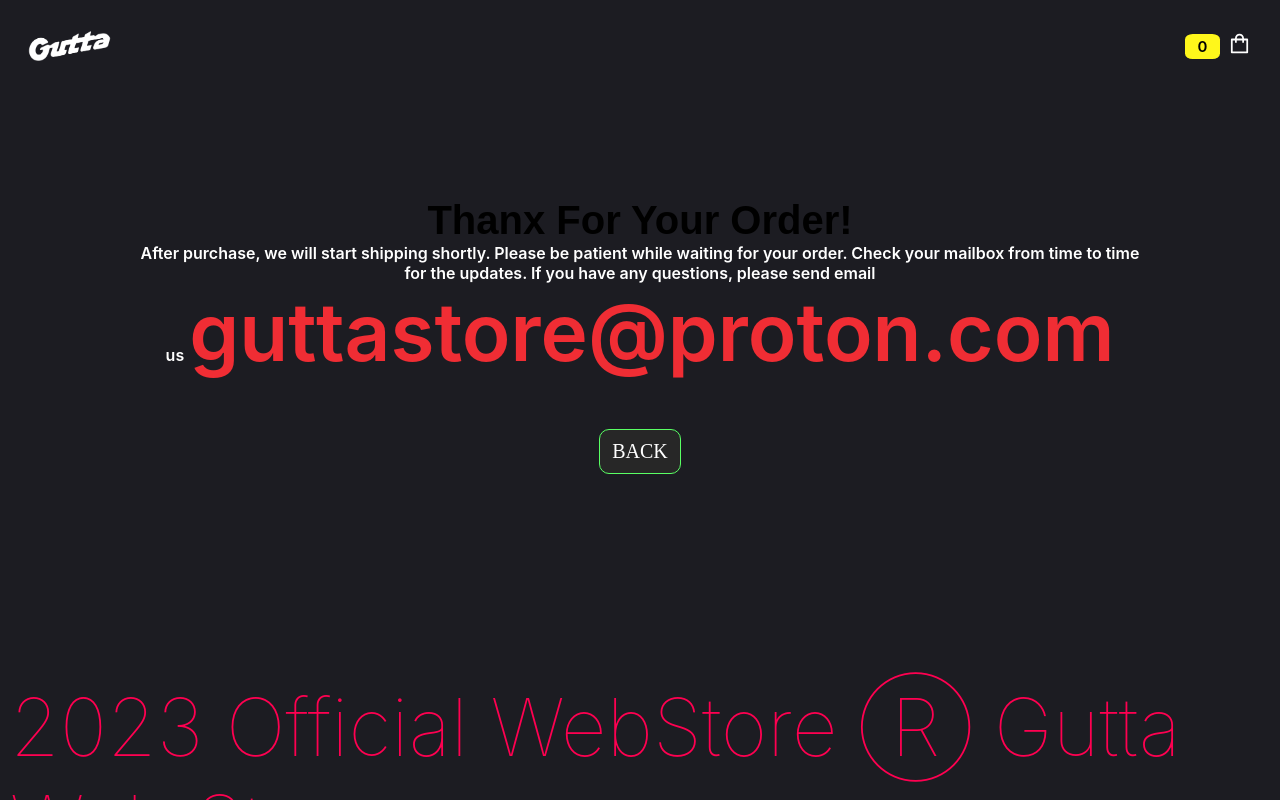
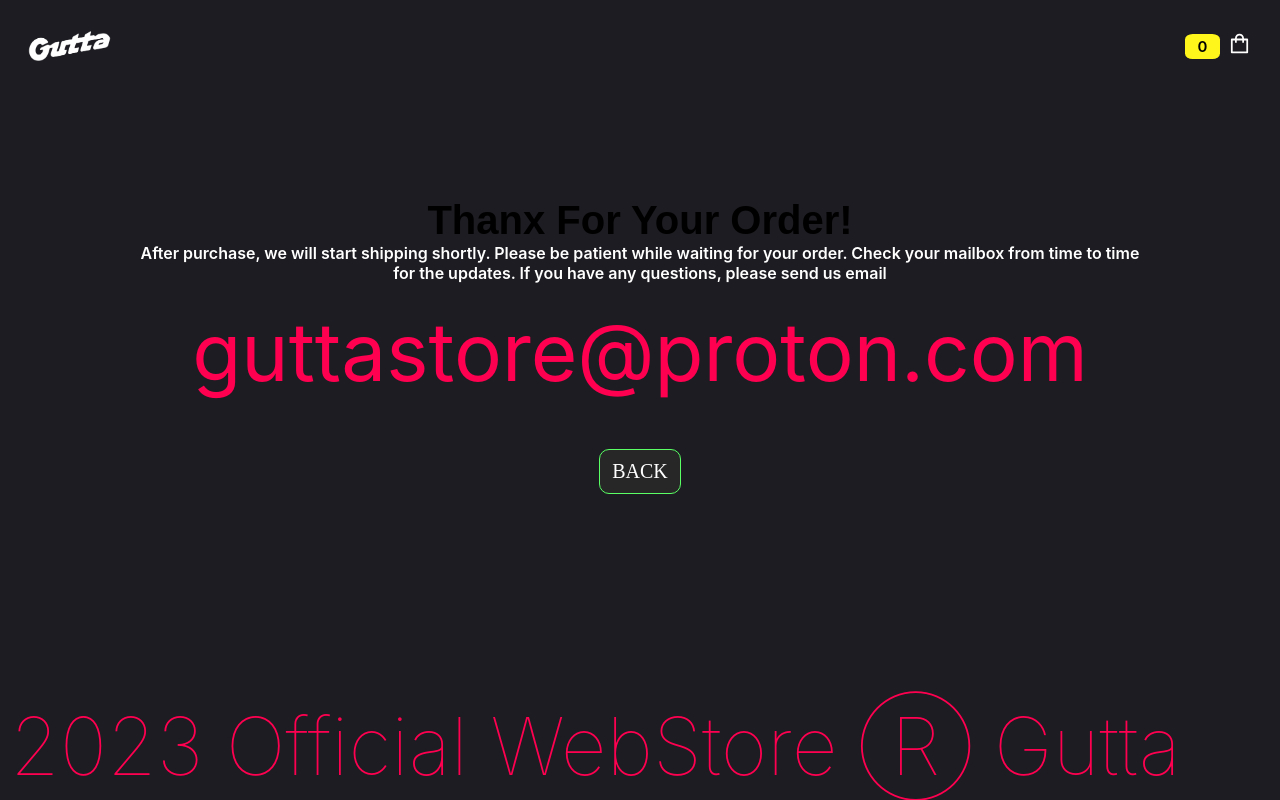
Before and after one commit to ttcchub/white-gutta, a Next.js app: page /success in a window 1280 px wide. Shown: the top 800 px of the page. Built offline with nearby package versions, Linux system fonts and the light colour scheme; a web font is replaced by a local one.

Commit message:
Update success.js

```diff
--- a/pages/success.js
+++ b/pages/success.js
@@ -22,13 +22,13 @@
   return (
     <div className="success-wrapper">
       <div className="success">
-
         <h2 className="thanx-msg" >Thanx for your order!</h2>
-        <p className="email-msg description">After purchase, we will start shipping shortly. Please be patient while waiting for your order. Check your mailbox from time to time for the updates. If you have any questions, please send email us
-          <a className="email" href="mailto:guttastore@protonmail.com">
+        <p className="email-msg description">After purchase, we will start shipping shortly. Please be patient while waiting for your order. Check your mailbox from time to time for the updates. If you have any questions, please send us email </p>
+        <br>
+        </br>
+        <a className="email" href="mailto:guttastore@protonmail.com">
             guttastore@proton.com
           </a>
-        </p>
         <Link href="/">
         <button type="button" width="300px" className="btn">
             BACK
```
